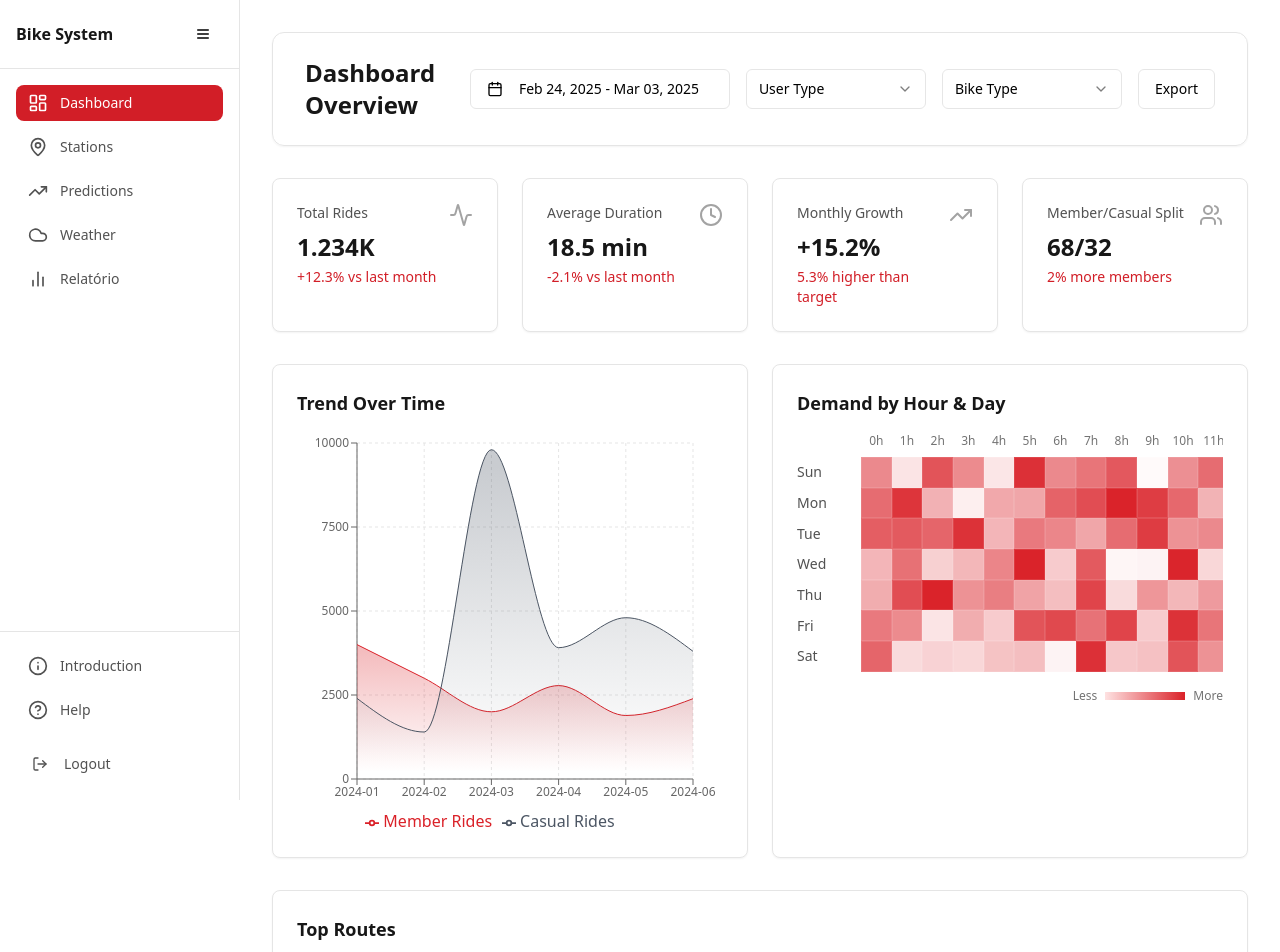
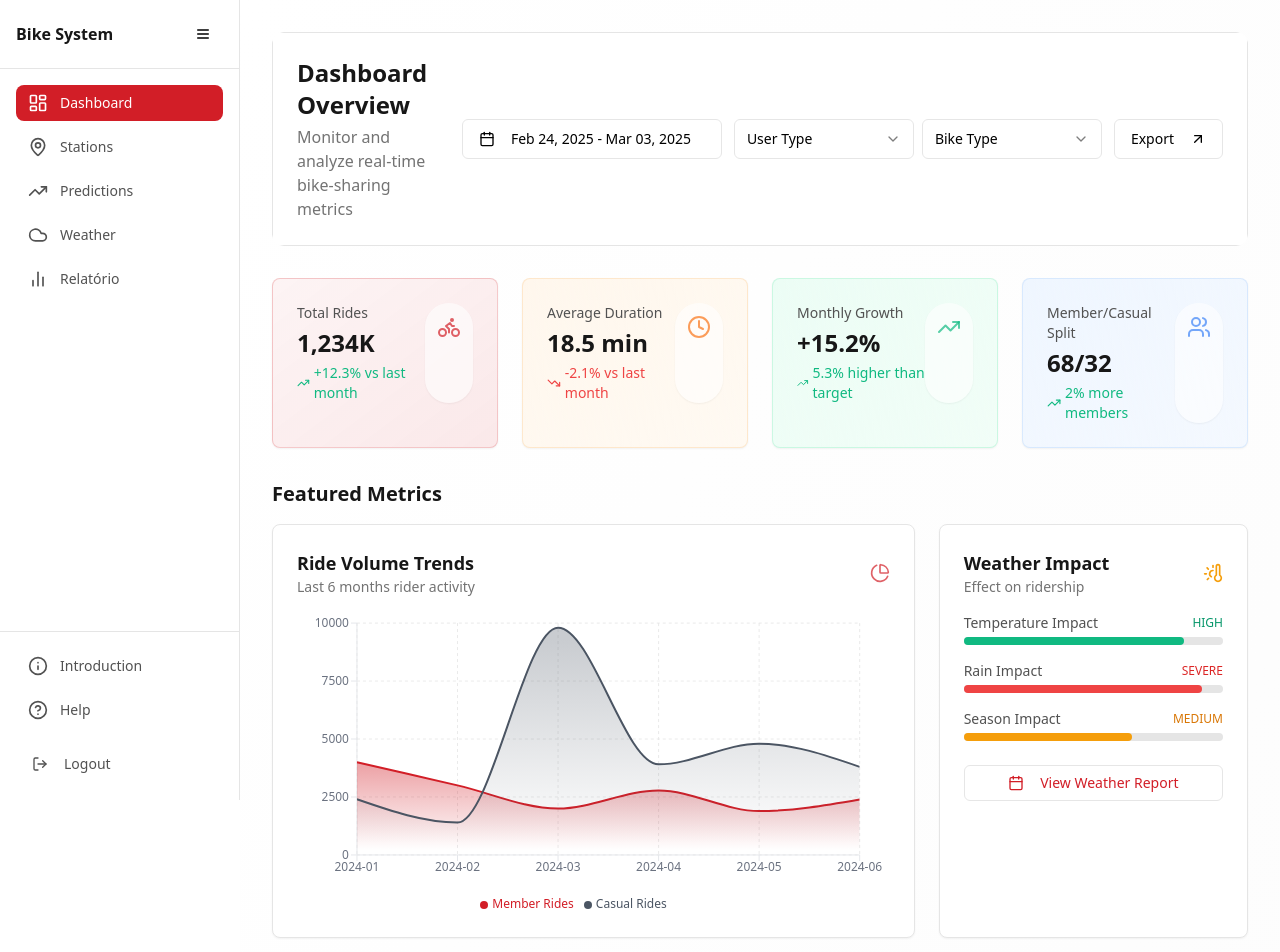
Before and after one commit to Ianleme/ride-analytics-dashboard, a React (Vite) app: page / in a window 1280 px wide. Shown: the top 952 px of the page. Built offline with nearby package versions, Linux system fonts and the light colour scheme.

Commit message:
Improve dashboard design
Improved the design of the dashboard page.  No specific implementation details are included in this commit.

```diff
--- a/src/components/dashboard/DemandHeatmap.tsx
+++ b/src/components/dashboard/DemandHeatmap.tsx
@@ -4,41 +4,47 @@ import { Card } from "@/components/ui/card";
 const hours = Array.from({ length: 24 }, (_, i) => i);
 const days = ['Sun', 'Mon', 'Tue', 'Wed', 'Thu', 'Fri', 'Sat'];
 
-// Exemplo de dados para o heatmap
+// Example data for the heatmap
 const data = Array.from({ length: 7 }, () =>
   Array.from({ length: 24 }, () => Math.floor(Math.random() * 100))
 );
 
 export const DemandHeatmap = () => {
   const getColor = (value: number) => {
-    const opacity = value / 100;
-    return `rgba(218, 33, 40, ${opacity})`;
+    // Primary color with varying opacity based on intensity
+    return `rgba(var(--primary-rgb, 218, 33, 40), ${value / 100})`;
   };
 
   return (
-    <Card className="p-6 glass-card">
-      <h3 className="text-lg font-semibold mb-4 text-neutral-900">Demand by Hour & Day</h3>
+    <div>
+      <div className="mb-4">
+        <h3 className="text-lg font-semibold text-neutral-900">Hourly Demand by Day of Week</h3>
+        <p className="text-sm text-neutral-500">Shows ride volume patterns throughout the week</p>
+      </div>
+
       <div className="overflow-x-auto">
         <div className="min-w-[800px]">
           <div className="flex mb-2">
             <div className="w-16" />
             {hours.map((hour) => (
-              <div key={hour} className="flex-1 text-center text-xs text-neutral-500">
+              <div key={hour} className="flex-1 text-center text-xs text-neutral-500 font-medium">
                 {hour}h
               </div>
             ))}
           </div>
           {days.map((day, dayIndex) => (
-            <div key={day} className="flex">
-              <div className="w-16 flex items-center text-sm text-neutral-600">
+            <div key={day} className="flex mb-1">
+              <div className="w-16 flex items-center text-sm font-medium text-neutral-600">
                 {day}
               </div>
               {hours.map((hour) => (
                 <div
                   key={hour}
-                  className="flex-1 aspect-square border border-white/10"
+                  className="flex-1 aspect-square transition-colors duration-300 hover:opacity-80"
                   style={{
                     backgroundColor: getColor(data[dayIndex][hour]),
+                    borderRadius: '2px',
+                    margin: '1px',
                   }}
                   title={`${day} ${hour}h: ${data[dayIndex][hour]} rides`}
                 />
@@ -47,11 +53,12 @@ export const DemandHeatmap = () => {
           ))}
         </div>
       </div>
+
       <div className="mt-4 flex items-center justify-end gap-2">
         <div className="text-xs text-neutral-500">Less</div>
-        <div className="h-2 w-20 bg-gradient-to-r from-red-100 to-[#DA2128]" />
+        <div className="h-2 w-24 bg-gradient-to-r from-primary/10 to-primary rounded" />
         <div className="text-xs text-neutral-500">More</div>
       </div>
-    </Card>
+    </div>
   );
 };
--- a/src/components/dashboard/KPICard.tsx
+++ b/src/components/dashboard/KPICard.tsx
@@ -1,6 +1,7 @@
 
 import { cn } from "@/lib/utils";
 import { Card } from "@/components/ui/card";
+import { TrendingUp, TrendingDown } from "lucide-react";
 
 interface KPICardProps {
   title: string;
@@ -20,23 +21,39 @@ export function KPICard({
   className,
 }: KPICardProps) {
   return (
-    <Card className={cn("p-6 hover-scale glass-card", className)}>
+    <Card
+      className={cn(
+        "p-6 hover-scale bg-gradient-to-br border transition-all duration-300",
+        className
+      )}
+    >
       <div className="flex justify-between">
-        <div>
+        <div className="space-y-1">
           <p className="text-sm font-medium text-neutral-600">{title}</p>
-          <h3 className="text-2xl font-bold mt-2 text-neutral-900">{value}</h3>
+          <h3 className="text-2xl font-bold text-neutral-900">{value}</h3>
           {change && (
-            <p
-              className={cn("text-sm mt-1", {
-                "text-primary": trend === "up",
-                "text-destructive": trend === "down",
-              })}
-            >
-              {change}
-            </p>
+            <div className="flex items-center mt-1">
+              {trend === "up" ? (
+                <TrendingUp className="h-4 w-4 text-emerald-500 mr-1" />
+              ) : (
+                <TrendingDown className="h-4 w-4 text-red-500 mr-1" />
+              )}
+              <p
+                className={cn("text-sm", {
+                  "text-emerald-500": trend === "up",
+                  "text-red-500": trend === "down",
+                })}
+              >
+                {change}
+              </p>
+            </div>
           )}
         </div>
-        {icon && <div className="text-neutral-400">{icon}</div>}
+        {icon && (
+          <div className="bg-white/60 p-3 rounded-full shadow-sm">
+            {icon}
+          </div>
+        )}
       </div>
     </Card>
   );
--- a/src/components/dashboard/TopRoutesTable.tsx
+++ b/src/components/dashboard/TopRoutesTable.tsx
@@ -7,7 +7,7 @@ import {
   TableHeader,
   TableRow,
 } from "@/components/ui/table";
-import { Card } from "@/components/ui/card";
+import { ArrowUp, ArrowDown, Minus } from "lucide-react";
 
 const routes = [
   {
@@ -16,6 +16,7 @@ const routes = [
     end: "Downtown Plaza",
     volume: 1234,
     avgDuration: 15.2,
+    trend: "up",
   },
   {
     id: 2,
@@ -23,6 +24,7 @@ const routes = [
     end: "Business District",
     volume: 987,
     avgDuration: 18.5,
+    trend: "down",
   },
   {
     id: 3,
@@ -30,6 +32,7 @@ const routes = [
     end: "Shopping Mall",
     volume: 876,
     avgDuration: 12.8,
+    trend: "up",
   },
   {
     id: 4,
@@ -37,6 +40,7 @@ const routes = [
     end: "Marina Bay",
     volume: 765,
     avgDuration: 20.1,
+    trend: "neutral",
   },
   {
     id: 5,
@@ -44,37 +48,48 @@ const routes = [
     end: "Innovation Park",
     volume: 654,
     avgDuration: 16.7,
+    trend: "up",
   },
 ];
 
 export const TopRoutesTable = () => {
   return (
-    <Card className="p-6 glass-card">
-      <h3 className="text-lg font-semibold mb-4 text-neutral-900">Top Routes</h3>
+    <div>
+      <div className="mb-4">
+        <h3 className="text-lg font-semibold text-neutral-900">Top Routes</h3>
+        <p className="text-sm text-neutral-500">Most popular origin-destination pairs</p>
+      </div>
+
       <div className="overflow-x-auto">
         <Table>
           <TableHeader>
             <TableRow>
-              <TableHead className="text-neutral-600">Start Station</TableHead>
-              <TableHead className="text-neutral-600">End Station</TableHead>
-              <TableHead className="text-right text-neutral-600">Volume</TableHead>
-              <TableHead className="text-right text-neutral-600">Avg. Duration</TableHead>
+              <TableHead className="text-neutral-600 font-medium">Start Station</TableHead>
+              <TableHead className="text-neutral-600 font-medium">End Station</TableHead>
+              <TableHead className="text-right text-neutral-600 font-medium">Volume</TableHead>
+              <TableHead className="text-right text-neutral-600 font-medium">Avg. Duration</TableHead>
+              <TableHead className="text-center text-neutral-600 font-medium">Trend</TableHead>
             </TableRow>
           </TableHeader>
           <TableBody>
             {routes.map((route) => (
-              <TableRow key={route.id} className="hover:bg-neutral-50">
+              <TableRow key={route.id} className="transition-colors hover:bg-neutral-50/80">
                 <TableCell className="font-medium text-neutral-900">{route.start}</TableCell>
                 <TableCell className="text-neutral-700">{route.end}</TableCell>
-                <TableCell className="text-right text-neutral-700">{route.volume}</TableCell>
+                <TableCell className="text-right text-neutral-700 font-medium">{route.volume.toLocaleString()}</TableCell>
                 <TableCell className="text-right text-neutral-700">
                   {route.avgDuration} min
+                </TableCell>
+                <TableCell className="text-center">
+                  {route.trend === "up" && <ArrowUp className="h-4 w-4 text-emerald-500 inline" />}
+                  {route.trend === "down" && <ArrowDown className="h-4 w-4 text-red-500 inline" />}
+                  {route.trend === "neutral" && <Minus className="h-4 w-4 text-neutral-400 inline" />}
                 </TableCell>
               </TableRow>
             ))}
           </TableBody>
         </Table>
       </div>
-    </Card>
+    </div>
   );
 };
--- a/src/components/dashboard/TrendChart.tsx
+++ b/src/components/dashboard/TrendChart.tsx
@@ -9,7 +9,6 @@ import {
   Legend,
   ResponsiveContainer,
 } from "recharts";
-import { Card } from "@/components/ui/card";
 
 const data = [
   { date: "2024-01", member: 4000, casual: 2400, temp: 24 },
@@ -22,9 +21,7 @@ const data = [
 
 export const TrendChart = () => {
   return (
-    <Card className="p-6 glass-card">
-      <h3 className="text-lg font-semibold mb-4 text-neutral-900">Trend Over Time</h3>
-      <div className="h-[400px]">
+    <div className="h-[300px]">
       <ResponsiveContainer width="100%" height="100%">
         <AreaChart
           data={data}
@@ -32,38 +29,63 @@ export const TrendChart = () => {
         >
           <defs>
             <linearGradient id="memberGradient" x1="0" y1="0" x2="0" y2="1">
-                <stop offset="5%" stopColor="#DA2128" stopOpacity={0.3} />
-                <stop offset="95%" stopColor="#DA2128" stopOpacity={0} />
+              <stop offset="5%" stopColor="hsl(var(--primary))" stopOpacity={0.4} />
+              <stop offset="95%" stopColor="hsl(var(--primary))" stopOpacity={0} />
             </linearGradient>
             <linearGradient id="casualGradient" x1="0" y1="0" x2="0" y2="1">
               <stop offset="5%" stopColor="#4B5563" stopOpacity={0.3} />
               <stop offset="95%" stopColor="#4B5563" stopOpacity={0} />
             </linearGradient>
           </defs>
-            <CartesianGrid strokeDasharray="3 3" className="stroke-neutral-200" />
-            <XAxis dataKey="date" className="text-xs text-neutral-600" />
-            <YAxis className="text-xs text-neutral-600" />
-            <Tooltip />
-            <Legend />
+          <CartesianGrid strokeDasharray="3 3" className="stroke-neutral-200/80" />
+          <XAxis
+            dataKey="date"
+            className="text-xs text-neutral-600"
+            tick={{ fill: '#6B7280', fontSize: 12 }}
+            tickLine={{ stroke: '#E5E7EB' }}
+            axisLine={{ stroke: '#E5E7EB' }}
+          />
+          <YAxis
+            className="text-xs text-neutral-600"
+            tick={{ fill: '#6B7280', fontSize: 12 }}
+            tickLine={{ stroke: '#E5E7EB' }}
+            axisLine={{ stroke: '#E5E7EB' }}
+          />
+          <Tooltip
+            contentStyle={{
+              backgroundColor: 'white',
+              borderRadius: '0.5rem',
+              border: '1px solid #E5E7EB',
+              boxShadow: '0 4px 6px -1px rgba(0, 0, 0, 0.1), 0 2px 4px -1px rgba(0, 0, 0, 0.06)',
+            }}
+          />
+          <Legend
+            iconType="circle"
+            iconSize={8}
+            wrapperStyle={{ paddingTop: 10, fontSize: 12 }}
+          />
           <Area
             type="monotone"
             dataKey="member"
-              stroke="#DA2128"
+            stroke="hsl(var(--primary))"
+            strokeWidth={2}
             fillOpacity={1}
             fill="url(#memberGradient)"
             name="Member Rides"
+            activeDot={{ r: 6, strokeWidth: 0 }}
           />
           <Area
             type="monotone"
             dataKey="casual"
             stroke="#4B5563"
+            strokeWidth={2}
             fillOpacity={1}
             fill="url(#casualGradient)"
             name="Casual Rides"
+            activeDot={{ r: 6, strokeWidth: 0 }}
           />
         </AreaChart>
       </ResponsiveContainer>
     </div>
-    </Card>
   );
 };
--- a/src/index.css
+++ b/src/index.css
@@ -12,6 +12,7 @@
     --popover: 0 0% 100%;
     --popover-foreground: 0 0% 0%;
     --primary: 357 75% 47%;
+    --primary-rgb: 218, 33, 40;
     --primary-foreground: 0 0% 100%;
     --secondary: 0 0% 96%;
     --secondary-foreground: 0 0% 20%;
--- a/src/pages/Index.tsx
+++ b/src/pages/Index.tsx
@@ -1,62 +1,210 @@
 
-import DashboardHeader from "@/components/layout/DashboardHeader";
+import { useState } from "react";
 import { KPICard } from "@/components/dashboard/KPICard";
 import { TrendChart } from "@/components/dashboard/TrendChart";
 import { DemandHeatmap } from "@/components/dashboard/DemandHeatmap";
 import { TopRoutesTable } from "@/components/dashboard/TopRoutesTable";
 import {
-  ActivityIcon,
-  ClockIcon,
-  TrendingUpIcon,
-  UsersIcon,
+  ArrowUpRight,
+  Calendar,
+  Clock,
+  PieChart,
+  TrendingUp,
+  Users,
+  Bike,
+  MapPin,
+  ThermometerSun,
 } from "lucide-react";
+import { Card } from "@/components/ui/card";
+import { DateRangePicker } from "@/components/ui/date-range-picker";
+import { SelectFilter } from "@/components/ui/select-filter";
+import { Button } from "@/components/ui/button";
+import { DropdownMenu, DropdownMenuContent, DropdownMenuItem, DropdownMenuTrigger } from "@/components/ui/dropdown-menu";
 
 const Index = () => {
+  const [dateRange, setDateRange] = useState<{ from: Date; to: Date } | undefined>();
+  const [userType, setUserType] = useState<string>("all");
+  const [bikeType, setBikeType] = useState<string>("all");
+
   return (
-    <div className="min-h-screen bg-background p-8">
-      <DashboardHeader />
+    <div className="min-h-screen bg-gradient-to-br from-background to-muted/30 p-6 md:p-8">
+      {/* Dashboard Header */}
+      <div className="animate-fadeIn rounded-xl mb-8 overflow-hidden">
+        <div className="glass-card p-6 border-b border-neutral-200">
+          <div className="flex flex-col lg:flex-row items-start lg:items-center justify-between gap-4">
+            <div>
+              <h1 className="text-2xl font-bold text-neutral-900">Dashboard Overview</h1>
+              <p className="text-muted-foreground mt-1">
+                Monitor and analyze real-time bike-sharing metrics
+              </p>
+            </div>
+            <div className="flex flex-col sm:flex-row items-end sm:items-center space-y-3 sm:space-y-0 sm:space-x-3 w-full lg:w-auto">
+              <DateRangePicker
+                value={dateRange}
+                onChange={setDateRange}
+              />
+              <div className="flex space-x-2 w-full sm:w-auto">
+                <SelectFilter
+                  value={userType}
+                  onChange={(value) => setUserType(value)}
+                  options={[
+                    { value: "all", label: "All Users" },
+                    { value: "member", label: "Members" },
+                    { value: "casual", label: "Casuals" },
+                  ]}
+                  placeholder="User Type"
+                />
+                <SelectFilter
+                  value={bikeType}
+                  onChange={(value) => setBikeType(value)}
+                  options={[
+                    { value: "all", label: "All Bikes" },
+                    { value: "electric", label: "Electric" },
+                    { value: "classic", label: "Classic" },
+                  ]}
+                  placeholder="Bike Type"
+                />
+              </div>
+              <DropdownMenu>
+                <DropdownMenuTrigger asChild>
+                  <Button variant="outline" className="flex-shrink-0">
+                    Export
+                    <ArrowUpRight className="ml-2 h-4 w-4" />
+                  </Button>
+                </DropdownMenuTrigger>
+                <DropdownMenuContent align="end">
+                  <DropdownMenuItem>Export as CSV</DropdownMenuItem>
+                  <DropdownMenuItem>Export as PDF</DropdownMenuItem>
+                  <DropdownMenuItem>Schedule Reports</DropdownMenuItem>
+                </DropdownMenuContent>
+              </DropdownMenu>
+            </div>
+          </div>
+        </div>
+      </div>
 
-      {/* KPI Cards */}
-      <div className="grid grid-cols-1 md:grid-cols-2 lg:grid-cols-4 gap-6 mb-8">
+      {/* KPI Cards Section */}
+      <div className="grid grid-cols-1 sm:grid-cols-2 lg:grid-cols-4 gap-6 mb-8">
         <KPICard
           title="Total Rides"
-          value="1.234K"
+          value="1,234K"
           change="+12.3% vs last month"
           trend="up"
-          icon={<ActivityIcon className="h-6 w-6" />}
+          icon={<Bike className="h-6 w-6 text-primary/70" />}
+          className="from-primary/5 to-primary/10 border-primary/20 shadow-sm hover:shadow transition-all"
         />
         <KPICard
           title="Average Duration"
           value="18.5 min"
           change="-2.1% vs last month"
           trend="down"
-          icon={<ClockIcon className="h-6 w-6" />}
+          icon={<Clock className="h-6 w-6 text-orange-500/70" />}
+          className="from-orange-50 to-orange-100/30 border-orange-200/50 shadow-sm hover:shadow transition-all"
         />
         <KPICard
           title="Monthly Growth"
           value="+15.2%"
           change="5.3% higher than target"
           trend="up"
-          icon={<TrendingUpIcon className="h-6 w-6" />}
+          icon={<TrendingUp className="h-6 w-6 text-emerald-500/70" />}
+          className="from-emerald-50 to-emerald-100/30 border-emerald-200/50 shadow-sm hover:shadow transition-all"
         />
         <KPICard
           title="Member/Casual Split"
           value="68/32"
           change="2% more members"
           trend="up"
-          icon={<UsersIcon className="h-6 w-6" />}
+          icon={<Users className="h-6 w-6 text-blue-500/70" />}
+          className="from-blue-50 to-blue-100/30 border-blue-200/50 shadow-sm hover:shadow transition-all"
         />
       </div>
 
-      {/* Charts */}
-      <div className="grid grid-cols-1 xl:grid-cols-2 gap-6 mb-8">
-        <TrendChart />
-        <DemandHeatmap />
+      {/* Featured Metrics */}
+      <div className="mb-8">
+        <h2 className="text-xl font-semibold mb-4 text-neutral-900">Featured Metrics</h2>
+        <div className="grid grid-cols-1 lg:grid-cols-3 gap-6">
+          <Card className="glass-card p-6 col-span-1 lg:col-span-2 hover-scale">
+            <div className="flex items-center justify-between mb-4">
+              <div>
+                <h3 className="text-lg font-semibold text-neutral-900">Ride Volume Trends</h3>
+                <p className="text-sm text-neutral-500">Last 6 months rider activity</p>
+              </div>
+              <PieChart className="h-5 w-5 text-primary/70" />
+            </div>
+            <TrendChart />
+          </Card>
+
+          <Card className="glass-card p-6 hover-scale">
+            <div className="flex items-center justify-between mb-4">
+              <div>
+                <h3 className="text-lg font-semibold text-neutral-900">Weather Impact</h3>
+                <p className="text-sm text-neutral-500">Effect on ridership</p>
+              </div>
+              <ThermometerSun className="h-5 w-5 text-amber-500" />
+            </div>
+
+            <div className="space-y-4">
+              <div>
+                <div className="flex justify-between items-center mb-1">
+                  <span className="text-sm font-medium text-neutral-600">Temperature Impact</span>
+                  <span className="text-xs font-medium text-emerald-600">HIGH</span>
+                </div>
+                <div className="w-full bg-neutral-200 rounded-full h-2">
+                  <div className="bg-emerald-500 h-2 rounded-full" style={{ width: "85%" }}></div>
+                </div>
+              </div>
+
+              <div>
+                <div className="flex justify-between items-center mb-1">
+                  <span className="text-sm font-medium text-neutral-600">Rain Impact</span>
+                  <span className="text-xs font-medium text-red-600">SEVERE</span>
+                </div>
+                <div className="w-full bg-neutral-200 rounded-full h-2">
+                  <div className="bg-red-500 h-2 rounded-full" style={{ width: "92%" }}></div>
+                </div>
+              </div>
+
+              <div>
+                <div className="flex justify-between items-center mb-1">
+                  <span className="text-sm font-medium text-neutral-600">Season Impact</span>
+                  <span className="text-xs font-medium text-amber-600">MEDIUM</span>
+                </div>
+                <div className="w-full bg-neutral-200 rounded-full h-2">
+                  <div className="bg-amber-500 h-2 rounded-full" style={{ width: "65%" }}></div>
+                </div>
+              </div>
+
+              <div className="pt-2">
+                <Button variant="outline" size="sm" className="w-full text-primary">
+                  <Calendar className="h-4 w-4 mr-2" />
+                  View Weather Report
+                </Button>
+              </div>
+            </div>
+          </Card>
+        </div>
       </div>
 
-      {/* Top Routes Table */}
+      {/* Demand Heatmap */}
       <div className="mb-8">
-        <TopRoutesTable />
+        <div className="flex justify-between items-center mb-4">
+          <h2 className="text-xl font-semibold text-neutral-900">Demand Distribution</h2>
+          <Button variant="outline" size="sm">
+            <MapPin className="h-4 w-4 mr-2" />
+            View by Location
+          </Button>
+        </div>
+        <Card className="glass-card p-6 hover-scale">
+          <DemandHeatmap />
+        </Card>
+      </div>
+
+      {/* Top Routes */}
+      <div className="mb-8">
+        <h2 className="text-xl font-semibold mb-4 text-neutral-900">Popular Routes Analysis</h2>
+        <Card className="glass-card p-6 hover-scale">
+          <TopRoutesTable />
+        </Card>
       </div>
     </div>
   );
```
Lines whose indentation alone changed are shown as unchanged.
